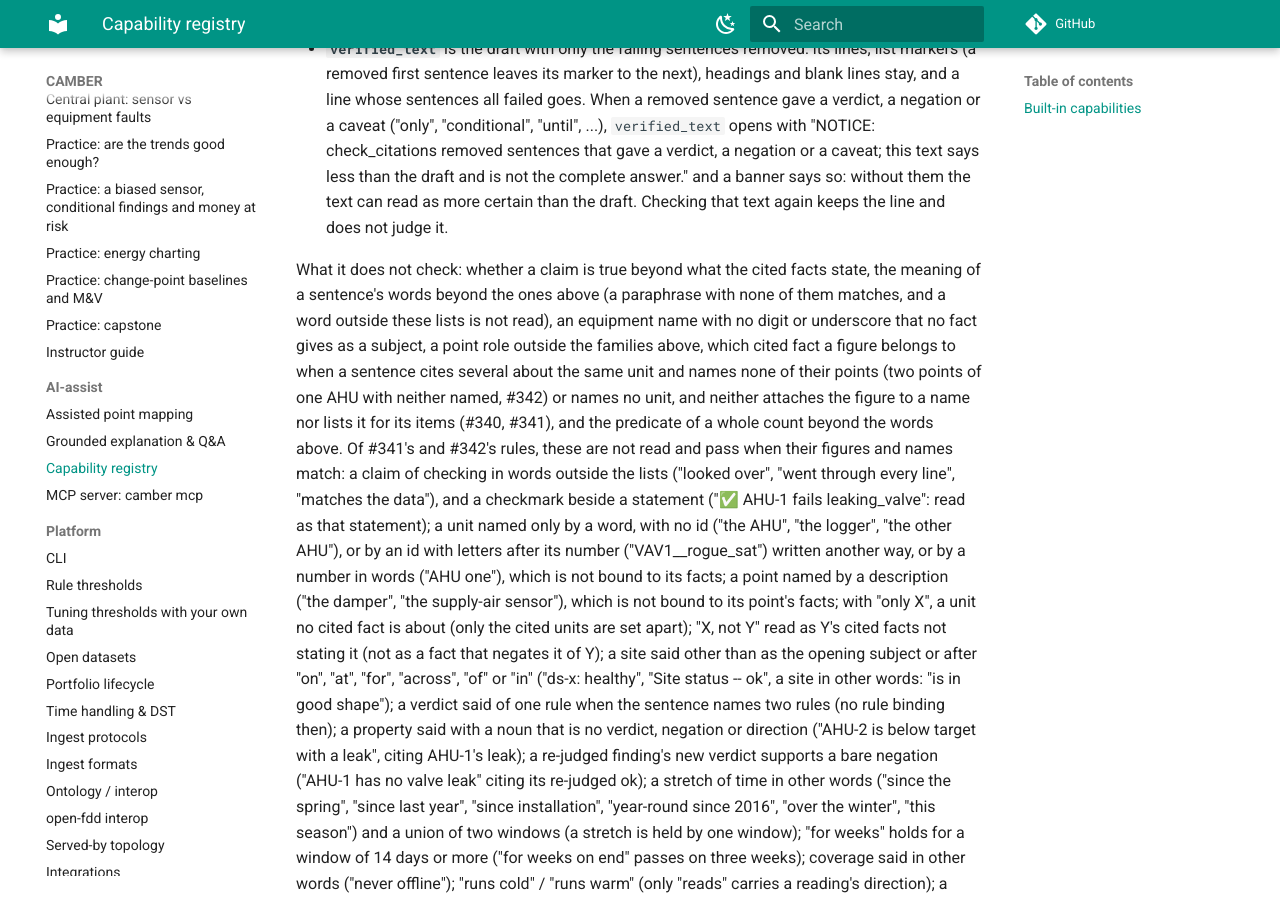
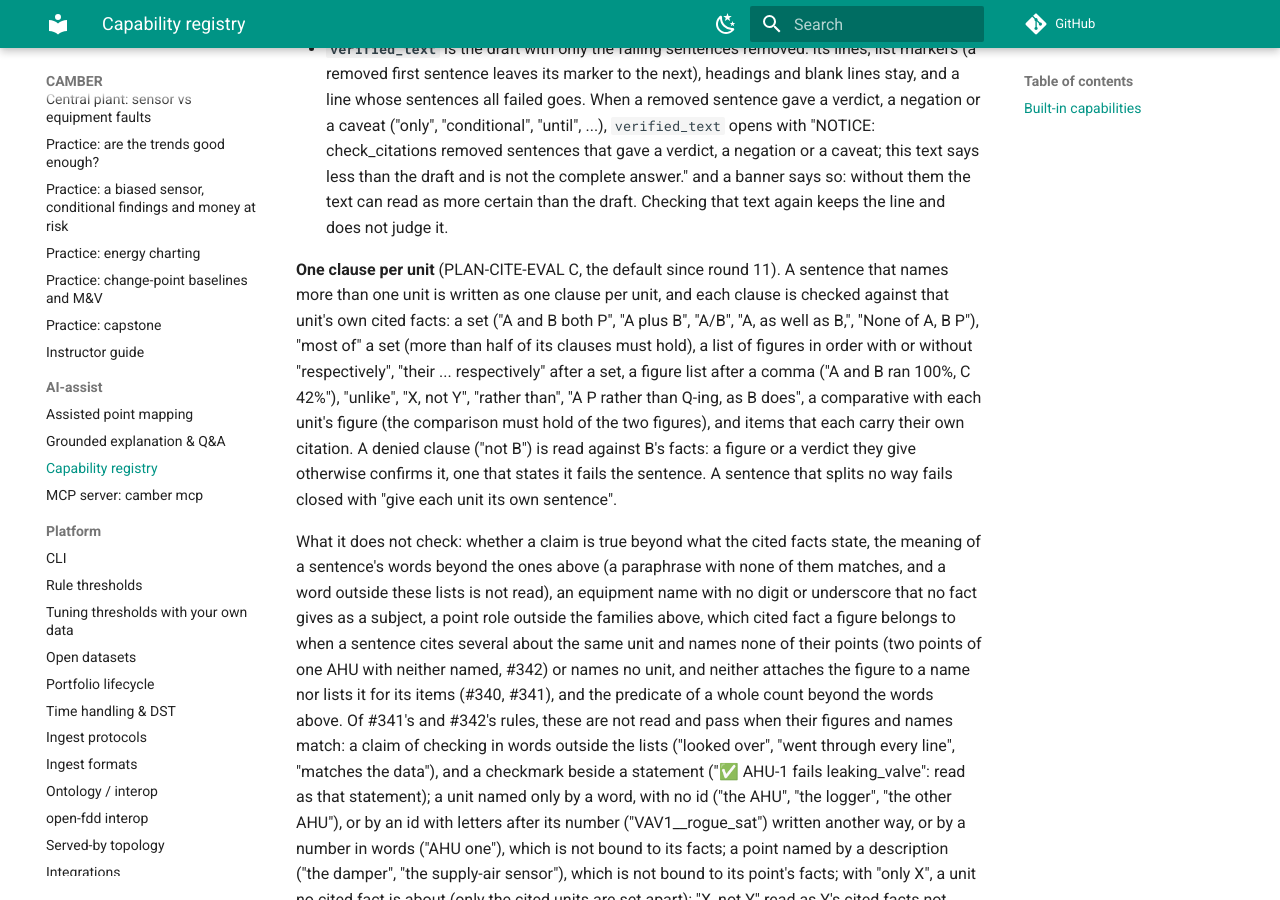
Before and after one commit to yroussev/camber, an MkDocs documentation site: the page built from docs/CAPABILITY-REGISTRY.md, in a window 1280 px wide and 900 px high, scrolled down 25863 px. Built offline with MkDocs 1.6.1 and Material for MkDocs 9.7.7, drawn with Linux system fonts in a browser that asks for light colours; comment, search, counter and statistics services are not loaded.

Commit message:
CHANGELOG and docs: C by default, the round-11 forms, the trust summary and chart facts

```diff
--- a/docs/CAPABILITY-REGISTRY.md
+++ b/docs/CAPABILITY-REGISTRY.md
@@ -914,6 +914,18 @@ cannot match is not supported. **Supported means matched, not proven true.**
   them the text can read as more certain than the draft. Checking that text again keeps the line
   and does not judge it.
 
+**One clause per unit** (PLAN-CITE-EVAL C, the default since round 11). A sentence that names
+more than one unit is written as one clause per unit, and each clause is checked against that
+unit's own cited facts: a set ("A and B both P", "A plus B", "A/B", "A, as well as B,", "None of
+A, B P"), "most of" a set (more than half of its clauses must hold), a list of figures in order
+with or without "respectively", "their ... respectively" after a set, a figure list after a
+comma ("A and B ran 100%, C 42%"), "unlike", "X, not Y", "rather than", "A P rather than
+Q-ing, as B does", a comparative with each unit's figure (the comparison must hold of the two
+figures), and items that each carry their own citation. A denied clause ("not B") is read
+against B's facts: a figure or a verdict they give otherwise confirms it, one that states it
+fails the sentence. A sentence that splits no way fails closed with "give each unit its own
+sentence".
+
 What it does not check: whether a claim is true beyond what the cited facts state, the meaning
 of a sentence's words beyond the ones above (a paraphrase with none of them matches, and a word
 outside these lists is not read), an equipment name with no digit or underscore that no fact
```
Also changed, not shown: other parts of docs/CAPABILITY-REGISTRY.md (+1 -2 lines), CHANGELOG.md (+30 -0 lines), docs/MCP.md (+5 -0 lines).
